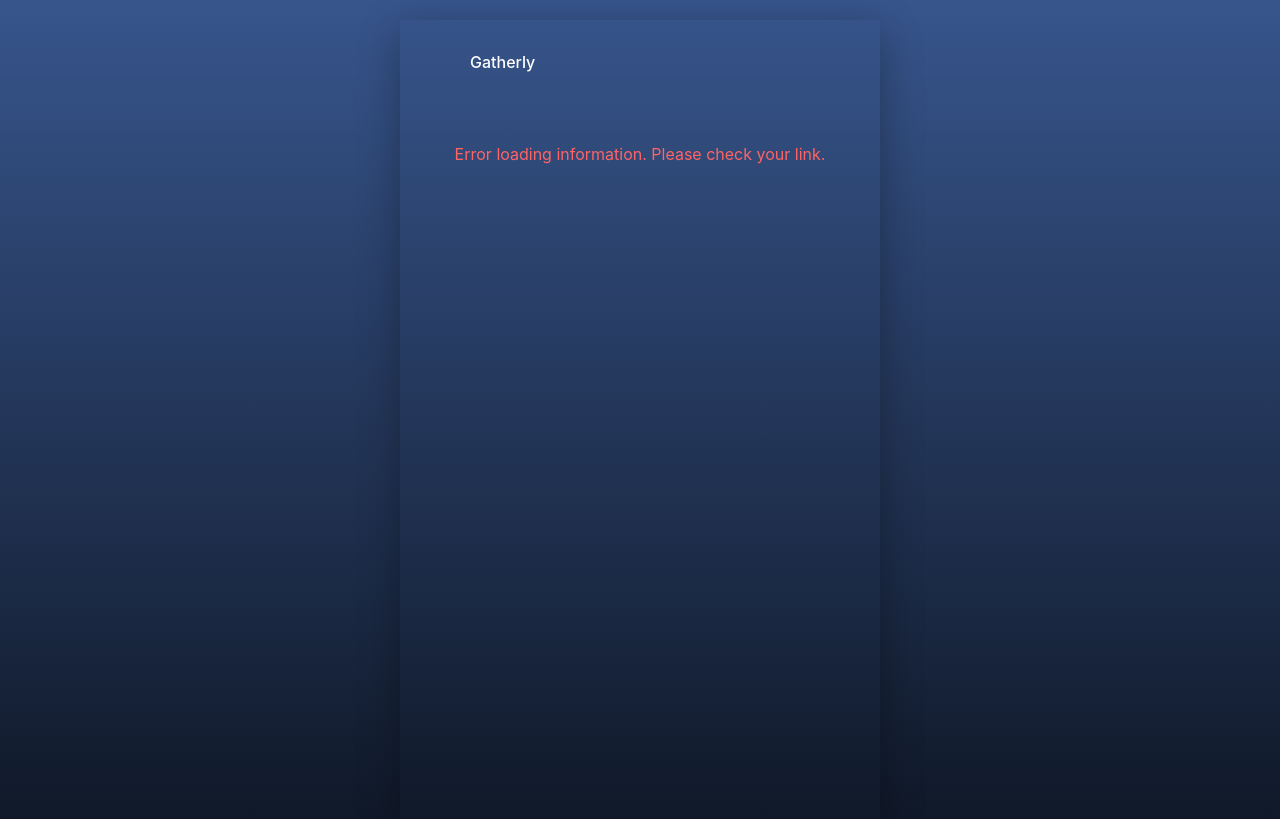
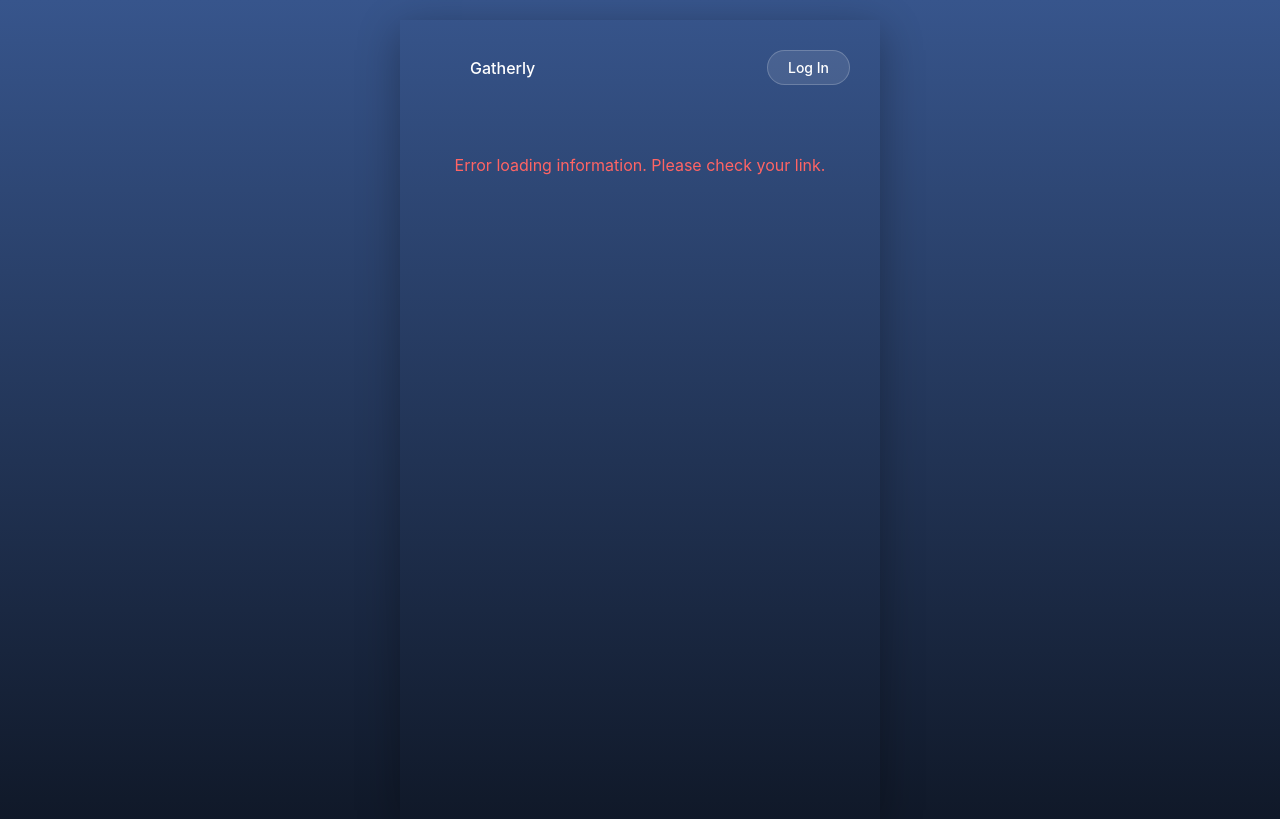
Before and after one commit to awalt29/Gatherlyv5, a Flask app: template templates/guest.html in a window 1280 px wide. Shown: the top 819 px of the page. Run offline with Flask 3, Linux system fonts and the light colour scheme; the template is opened without the code that fills it, so the values that code supplies are empty.

Commit message:
Add Log In button to guest page header

```diff
--- a/static/css/style.css
+++ b/static/css/style.css
@@ -82,6 +82,23 @@ body {
 
 .app-name-link:hover {
     opacity: 0.8;
+}
+
+.login-link {
+    padding: 8px 20px;
+    background: rgba(255, 255, 255, 0.1);
+    border: 1px solid rgba(255, 255, 255, 0.2);
+    border-radius: 20px;
+    color: var(--text-light);
+    text-decoration: none;
+    font-size: 14px;
+    font-weight: 500;
+    transition: all 0.2s;
+}
+
+.login-link:hover {
+    background: rgba(255, 255, 255, 0.15);
+    border-color: var(--accent-mint);
 }
 
 .app-logo {
--- a/templates/guest.html
+++ b/templates/guest.html
@@ -20,6 +20,7 @@
                 <div class="app-logo"></div>
                 <span>Gatherly</span>
             </a>
+            <a href="/login" class="login-link">Log In</a>
         </div>
 
         <!-- Loading -->
```
